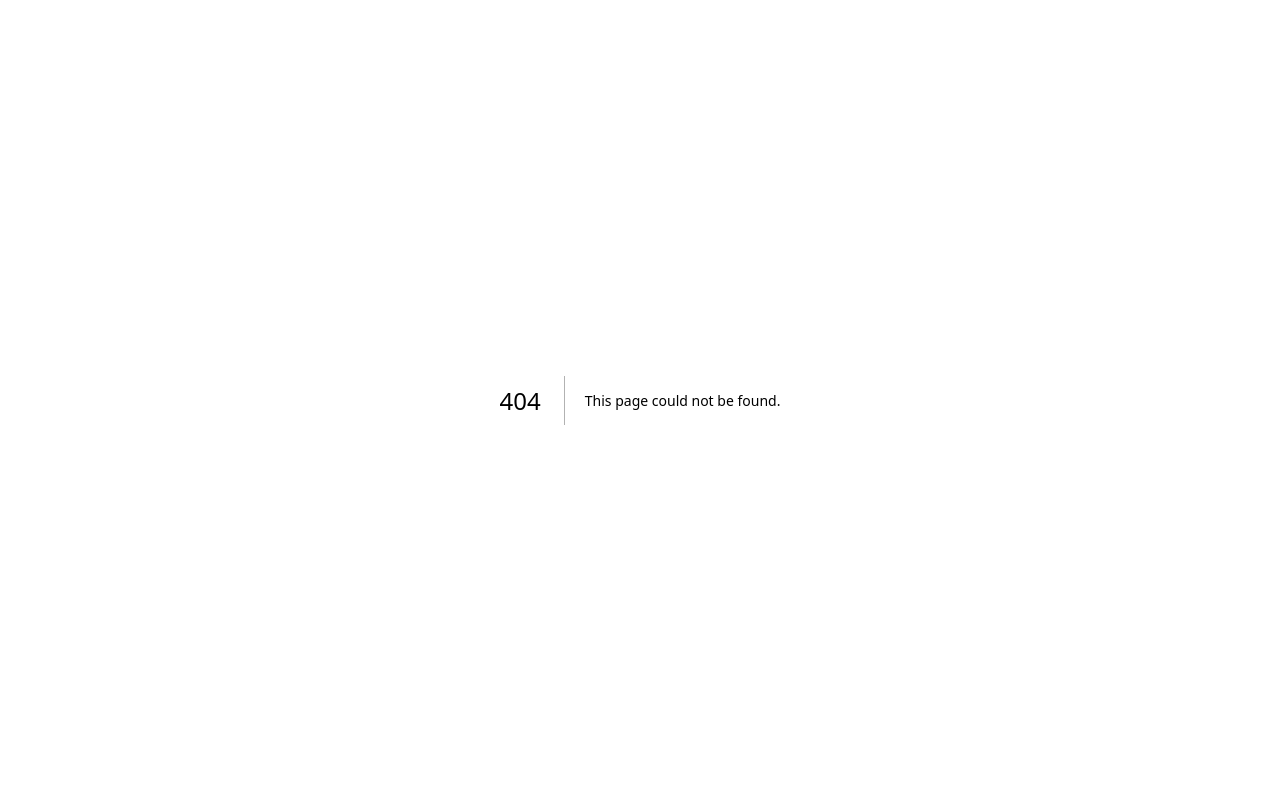
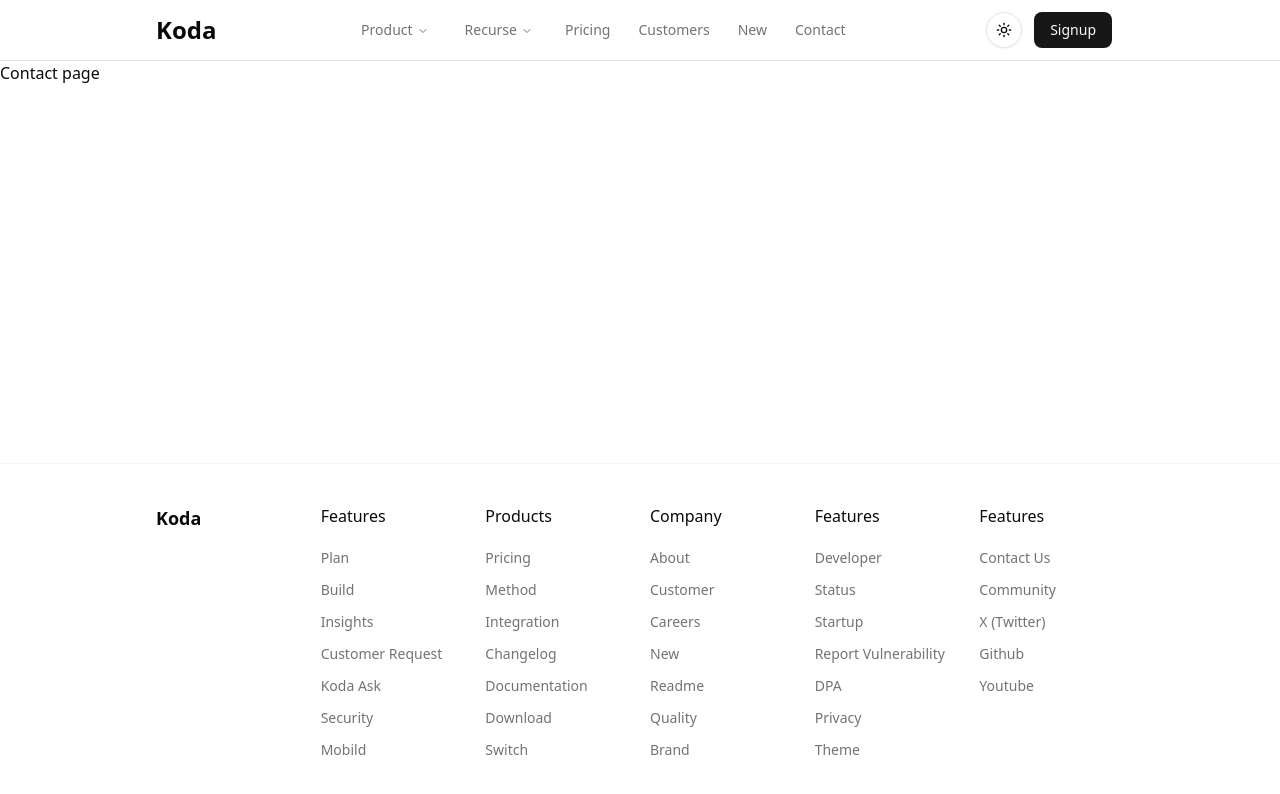
Before and after one commit to rashedulraha/koda, a Next.js app: page /contact in a window 1280 px wide. Before the commit this address had no page. Shown: the top 794 px of the page. Built offline with nearby package versions, Linux system fonts and the light colour scheme.

Commit message:
setup layout

```diff
--- /dev/null
+++ b/src/app/contact/page.tsx
@@ -0,0 +1,9 @@
+const Contact = () => {
+  return (
+    <div>
+      <h1>Contact page</h1>
+    </div>
+  );
+};
+
+export default Contact;
--- a/src/app/layout.tsx
+++ b/src/app/layout.tsx
@@ -2,6 +2,8 @@ import type { Metadata } from "next";
 import { Geist, Geist_Mono } from "next/font/google";
 import "./globals.css";
 import { ThemeProvider } from "@/components/ui/theme-provider";
+import Navbar from "@/components/Navbar/Navbar";
+import Footer from "@/components/Footer/Footer";
 
 const geistSans = Geist({
   variable: "--font-geist-sans",
@@ -32,7 +34,15 @@ export default function RootLayout({
           defaultTheme="system"
           enableSystem
           disableTransitionOnChange>
-          {children}
+          <div className="flex min-h-screen flex-col">
+            <header>
+              <Navbar />
+            </header>
+            <main className="flex-1">{children}</main>
+            <footer>
+              <Footer />
+            </footer>
+          </div>
         </ThemeProvider>
       </body>
     </html>
--- a/src/app/page.tsx
+++ b/src/app/page.tsx
@@ -1,16 +1,3 @@
-import Footer from "@/components/Footer/Footer";
-import Navbar from "@/components/Navbar/Navbar";
-
 export default function Home() {
-  return (
-    <div className="flex min-h-screen flex-col">
-      <header>
-        <Navbar />
-      </header>
-      <main className="flex-1"></main>
-      <footer>
-        <Footer />
-      </footer>
-    </div>
-  );
+  return <h1>Home</h1>;
 }
--- a/src/components/Navbar/Navbar.tsx
+++ b/src/components/Navbar/Navbar.tsx
@@ -9,6 +9,7 @@ import { Menu, X } from "lucide-react";
 import RecourseNavLink from "./_Shared/RecourseNavLink/RecourseNavLink";
 import ProductNavLink from "./_Shared/ProductNavLink/ProductNavLink";
 import { MenuLink } from "./_NavLink/NavLink";
+import Link from "next/link";
 
 const desktopMobileMenuLink = (
   <>
@@ -33,7 +34,9 @@ const Navbar = () => {
         <Container>
           <div className="flex items-center justify-between">
             <div>
-              <h2 className="font-bold  text-2xl">Koda</h2>
+              <h2 className="font-bold  text-2xl">
+                <Link href="/">Koda</Link>
+              </h2>
             </div>
             <div className="flex-2  items-center justify-center text-muted-foreground gap-1 hidden md:flex">
               {/* menu bar products section */}
```
